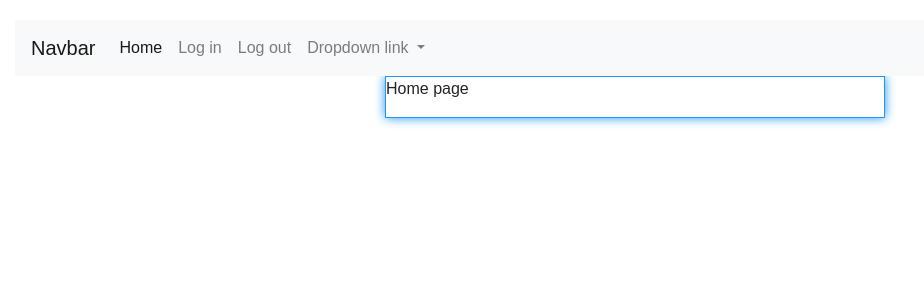
After one commit to Sam1-m00/CS-WhiteBoard-Project, a Flask app: page / in a window 1280 px wide. The commit adds this page. Shown: the top 300 px of the page, without its empty margins (5-929 px from the left). Run offline with Flask 3, Linux system fonts and the light colour scheme.

Commit message:
Create_base & templates using jinja -- GET&POST request & flash masseges

```diff
--- /dev/null
+++ b/website/static/base_style.css
@@ -0,0 +1,17 @@
+:root {
+    --primary-color: #2196f3;
+    --secondary-color: #f0f0f0;
+    --font-family: Arial, sans-serif;
+}
+
+body {
+    margin: 20px;
+    font-family: var(--font-family);
+}
+
+.contentClass {
+    width: 500px;
+    margin: 0 auto;
+    border: 1px solid var(--primary-color);
+    box-shadow: 0 0 10px var(--primary-color);
+}
--- /dev/null
+++ b/website/templates/base.html
@@ -0,0 +1,76 @@
+<!DOCTYPE html>
+<head>
+  <meta charset="utf-8" />
+  <meta name="viewport" content="width=device-width, initial-scale=1" />
+  <title>{% block title %}{%endblock%}</title>
+  <link rel="stylesheet" href="https://cdn.jsdelivr.net/npm/bootstrap@4.3.1/dist/css/bootstrap.min.css" integrity="sha384-ggOyR0iXCbMQv3Xipma34MD+dH/1fQ784/j6cY/iJTQUOhcWr7x9JvoRxT2MZw1T" crossorigin="anonymous">
+  <link href="../static/base_style.css" rel="stylesheet">
+  {% block StyleSheet %}{%endblock%}
+</head>
+    <body>
+        <nav class="navbar navbar-expand-lg navbar-light bg-light">
+            <a class="navbar-brand" href="#">{% block Navbar %}Navbar{%endblock%}</a>
+            <button class="navbar-toggler" type="button" data-toggle="collapse" data-target="#navbarNavDropdown" aria-controls="navbarNavDropdown" aria-expanded="false" aria-label="Toggle navigation">
+              <span class="navbar-toggler-icon"></span>
+            </button>
+            <div class="collapse navbar-collapse" id="navbarNavDropdown">
+              <ul class="navbar-nav">
+                <li class="nav-item active">
+                  <a class="nav-link" href="/">Home <span class="sr-only">(current)</span></a>
+                </li>
+                <li class="nav-item">
+                  <a class="nav-link" href="/login">Log in</a>
+                </li>
+                <li class="nav-item">
+                  <a class="nav-link" href="/logout">Log out</a>
+                </li>
+                <li class="nav-item dropdown">
+                  <a class="nav-link dropdown-toggle" href="#" id="navbarDropdownMenuLink" role="button" data-toggle="dropdown" aria-haspopup="true" aria-expanded="false">
+                    Dropdown link
+                  </a>
+                  <div class="dropdown-menu" aria-labelledby="navbarDropdownMenuLink">
+                    <a class="dropdown-item" href="#">Assignment</a>
+                    <a class="dropdown-item" href="#">Quizzes</a>
+                    <a class="dropdown-item" href="#">Grades</a>
+                    <a class="dropdown-item" href="/register">Register</a>
+                  </div>
+                </li>
+              </ul>
+            </div>
+          </nav>
+            {% with messages = get_flashed_messages(with_categories=true) %}
+              {% if messages %}
+                {% for category, message in messages %}
+                  {% if category == 'error!' %}
+                    <div class="alert alert-danger alter-dismissable fade show" role="alert">
+                      {{message}}
+                      <button type="button" class="close" data-dismiss="alert">
+                        <span aria-hidden="true">&times;</span>
+                      </button>
+                    </div>
+                    {% else %}
+                    <div class="alert alert-success alter-dismissable fade show" role="alert">
+                      {{message}}
+                      <button type="button" class="close" data-dismiss="alert">
+                        <span aria-hidden="true">&times;</span>
+                      </button>
+                    </div>
+                    {% endif %}
+                {% endfor %}
+              {% endif %}
+            {% endwith %}
+        <div class="contentClass">
+            {% block BodyContent %}
+            {% endblock %}
+        </div>
+        <!-----
+        <script>
+          type=''
+          src="{{url_for('static',filename='')}}"
+        </script>
+        ------->
+        <script src="https://code.jquery.com/jquery-3.3.1.slim.min.js" integrity="sha384-q8i/X+965DzO0rT7abK41JStQIAqVgRVzpbzo5smXKp4YfRvH+8abtTE1Pi6jizo" crossorigin="anonymous"></script>
+        <script src="https://cdn.jsdelivr.net/npm/popper.js@1.14.7/dist/umd/popper.min.js" integrity="sha384-UO2eT0CpHqdSJQ6hJty5KVphtPhzWj9WO1clHTMGa3JDZwrnQq4sF86dIHNDz0W1" crossorigin="anonymous"></script>
+        <script src="https://cdn.jsdelivr.net/npm/bootstrap@4.3.1/dist/js/bootstrap.min.js" integrity="sha384-JjSmVgyd0p3pXB1rRibZUAYoIIy6OrQ6VrjIEaFf/nJGzIxFDsf4x0xIM+B07jRM" crossorigin="anonymous"></script>
+    </body>
+</html>
--- a/website/templates/index.html
+++ b/website/templates/index.html
@@ -1,41 +1,7 @@
-<!doctype html>
-<html class="no-js" lang="">
-
-<head>
-  <meta charset="utf-8">
-  <title></title>
-  <meta name="description" content="">
-  <meta name="viewport" content="width=device-width, initial-scale=1">
-
-  <meta property="og:title" content="">
-  <meta property="og:type" content="">
-  <meta property="og:url" content="">
-  <meta property="og:image" content="">
-
-  <link rel="manifest" href="site.webmanifest">
-  <link rel="apple-touch-icon" href="icon.png">
-  <!-- Place favicon.ico in the root directory -->
-
-  <link rel="stylesheet" href="css/normalize.css">
-  <link rel="stylesheet" href="css/main.css">
-
-  <meta name="theme-color" content="#fafafa">
-</head>
-
-<body>
-
-  <!-- Add your site or application content here -->
-  <p>Hello world! This is HTML5 Boilerplate.</p>
-  <script src="js/vendor/modernizr-3.11.2.min.js"></script>
-  <script src="js/plugins.js"></script>
-  <script src="js/main.js"></script>
-
-  <!-- Google Analytics: change UA-XXXXX-Y to be your site's ID. -->
-  <script>
-    window.ga = function () { ga.q.push(arguments) }; ga.q = []; ga.l = +new Date;
-    ga('create', 'UA-XXXXX-Y', 'auto'); ga('set', 'anonymizeIp', true); ga('set', 'transport', 'beacon'); ga('send', 'pageview')
-  </script>
-  <script src="https://www.google-analytics.com/analytics.js" async></script>
-</body>
-
-</html>
+{% extends "base.html" %}
+{% block title %}Home page{%endblock%}
+{% block StyleSheet %}{%endblock%}
+{% block Navbar %}Navbar{%endblock%}
+{% block BodyContent %}
+<P>Home page</P>
+{% endblock %}
--- a/website/views.py
+++ b/website/views.py
@@ -5,4 +5,4 @@ views = Blueprint('views', __name__)
 
 @views.route("/")
 def home():
-    return render_template("wellcome.html")
+    return render_template("index.html")
```
Also changed, not shown: website/auth.py (+21 -5 lines), website/templates/login.html (+19 -80 lines), website/templates/register.html (added, +32 -0 lines), website/templates/user.html (added, +13 -0 lines).
